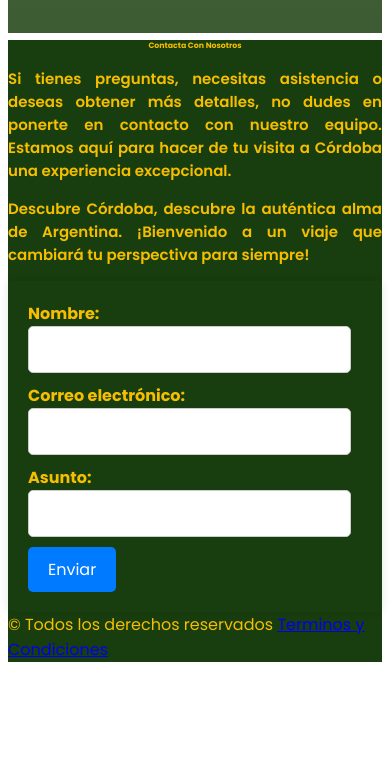
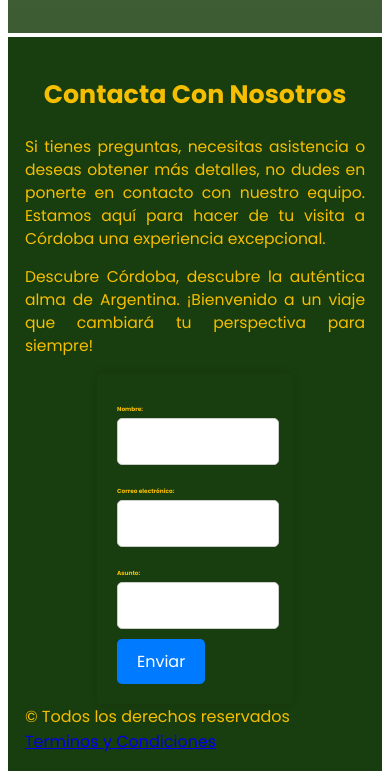
Before and after one commit to cmarambio/ProyectoCodo1, a plain HTML site: page templates/uritorcodefinitivo.html in a window 390 px wide. Shown: the part 5329-6108 px from the top of the page. Before the commit the page ends 5999 px from the top, so only its background shows below. Drawn offline with Linux system fonts and the light colour scheme; no server answers.

Commit message:
Correcciones de footer en todos los html

```diff
--- a/estilos/footer.css
+++ b/estilos/footer.css
@@ -1,12 +1,22 @@
 /* Estilos para el formulario */
 footer{
-  position: absolute;
+  /* position: absolute; */
   background-color: #183d0e ;
   color: #f6be00;
+  padding: 2vh;
+
 }
 
+.tTexto > h2{
+  text-align: center;
+
+}
+
+.tTexto > p{
+text-align: justify;
+}
 form {
-    max-width: 400px;
+    max-width: 40vw;
     margin: 0 auto;
     padding: 20px;
     border-radius: 5px;
@@ -38,6 +48,7 @@ form {
   /* Estilos para etiquetas */
   label {
     font-weight: bold;
+    font-size: 1.5vw;
   }
 
   /* Estilos para mensajes de error */
@@ -45,20 +56,28 @@ form {
     color: red;
   }
 
-  footer div p{
+  .tTexto > p .tTexto > h2{
     font-size: 2vw;
   }
 
   @media(max-width: 768px){
-    footer div p{
-      font-size: 2vw;
+    .tTexto > h2{
+      font-size: 3vh;
+      text-align: center;
+    }
+    .tTexto > p {
+      font-size: 2.5vw;
     }
 
   }
 
   @media (max-width: 600px){
-    footer div p{
-      font-size: 15px;
+    .tTexto > h2{
+      font-size: 3vh;
+      text-align: center;
+    }
+    .tTexto > p {
+      font-size: 4vw;
     }
 
     footer{
--- a/estilos/footerquebrachitos.css
+++ b/estilos/footerquebrachitos.css
@@ -3,14 +3,27 @@ footer{
   position: absolute;
   background-color: #183d0e ;
   color: #f6be00;
+  padding: 20px;
 }
 
 form {
     max-width: 400px;
     margin: 0 auto;
-    padding: 20px;
+    /* padding: 20px; */
     border-radius: 5px;
     box-shadow: 0 0 10px rgba(0, 0, 0, 0.1);
+  }
+
+  .tTexto > h2{
+    text-align: center;
+    font-size: 2vw;
+    margin: 1vw;
+
+  }
+
+  .tTexto > p{
+  text-align: justify;
+  padding: 20px;
   }
 
   /* Estilos para los campos de entrada */
@@ -38,6 +51,7 @@ form {
   /* Estilos para etiquetas */
   label {
     font-weight: bold;
+    font-size: 1.5vw;
   }
 
   /* Estilos para mensajes de error */
--- a/estilos/uritorcomod_estilos/stylesuritorco.css
+++ b/estilos/uritorcomod_estilos/stylesuritorco.css
@@ -31,7 +31,7 @@ h2 {
 
 p {
     text-align: justify;
-    font-weight: 600;
+    /* font-weight: 600; */
 }
 
 .cerro-container{
--- a/templates/uritorcodefinitivo.html
+++ b/templates/uritorcodefinitivo.html
@@ -355,7 +355,7 @@
     </main>
 
     <footer>
-        <div>
+        <div class="tTexto">
             <h2>Contacta Con Nosotros</h2>
             <p>Si tienes preguntas, necesitas asistencia o deseas obtener más detalles, no dudes en ponerte en
                 contacto con nuestro equipo. Estamos aquí para hacer de tu visita a Córdoba una experiencia
```
Also changed, not shown: index.html (+1 -1 lines), templates/losgigantes.html (+1 -1 lines), templates/quebrachitos.html (+5 -5 lines).
